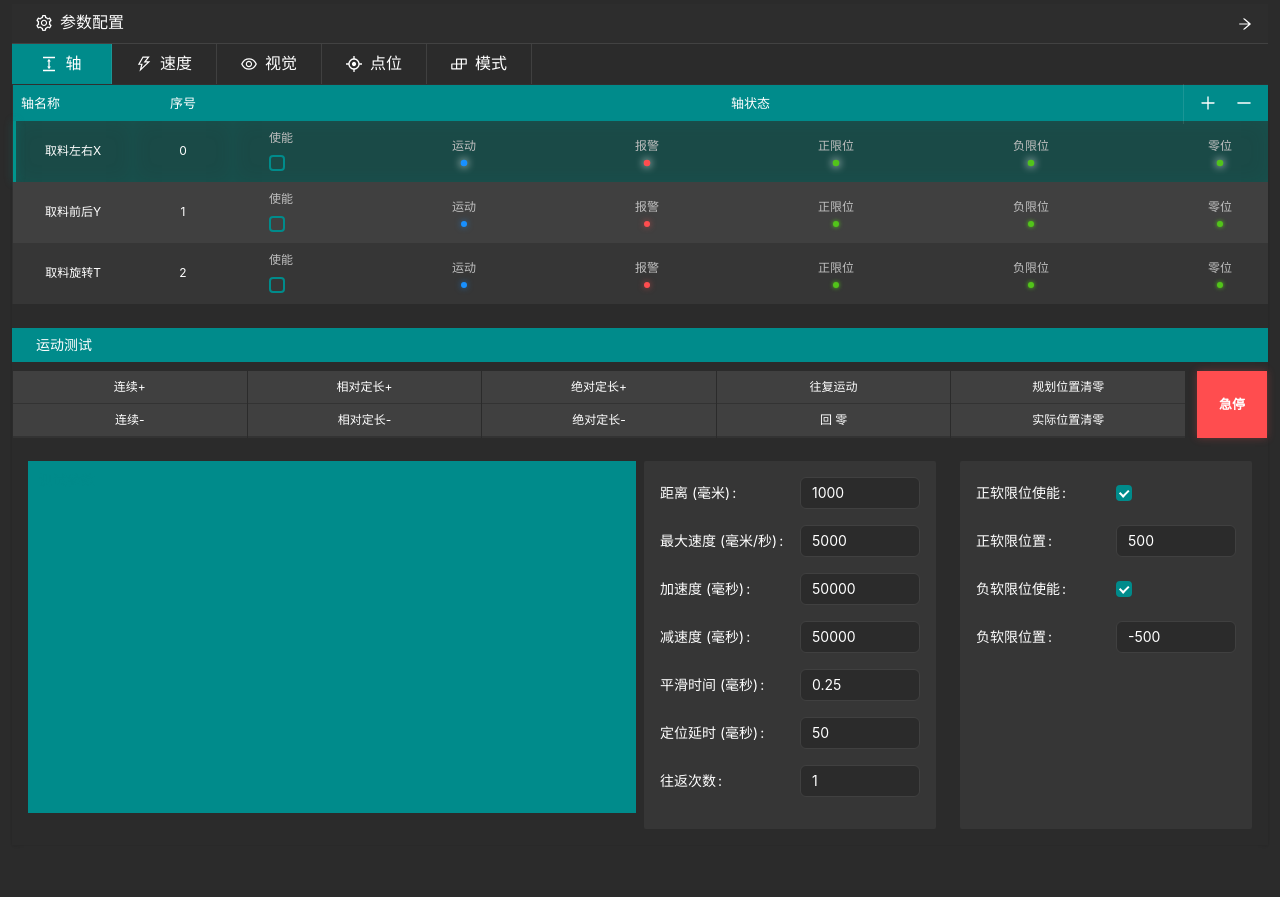
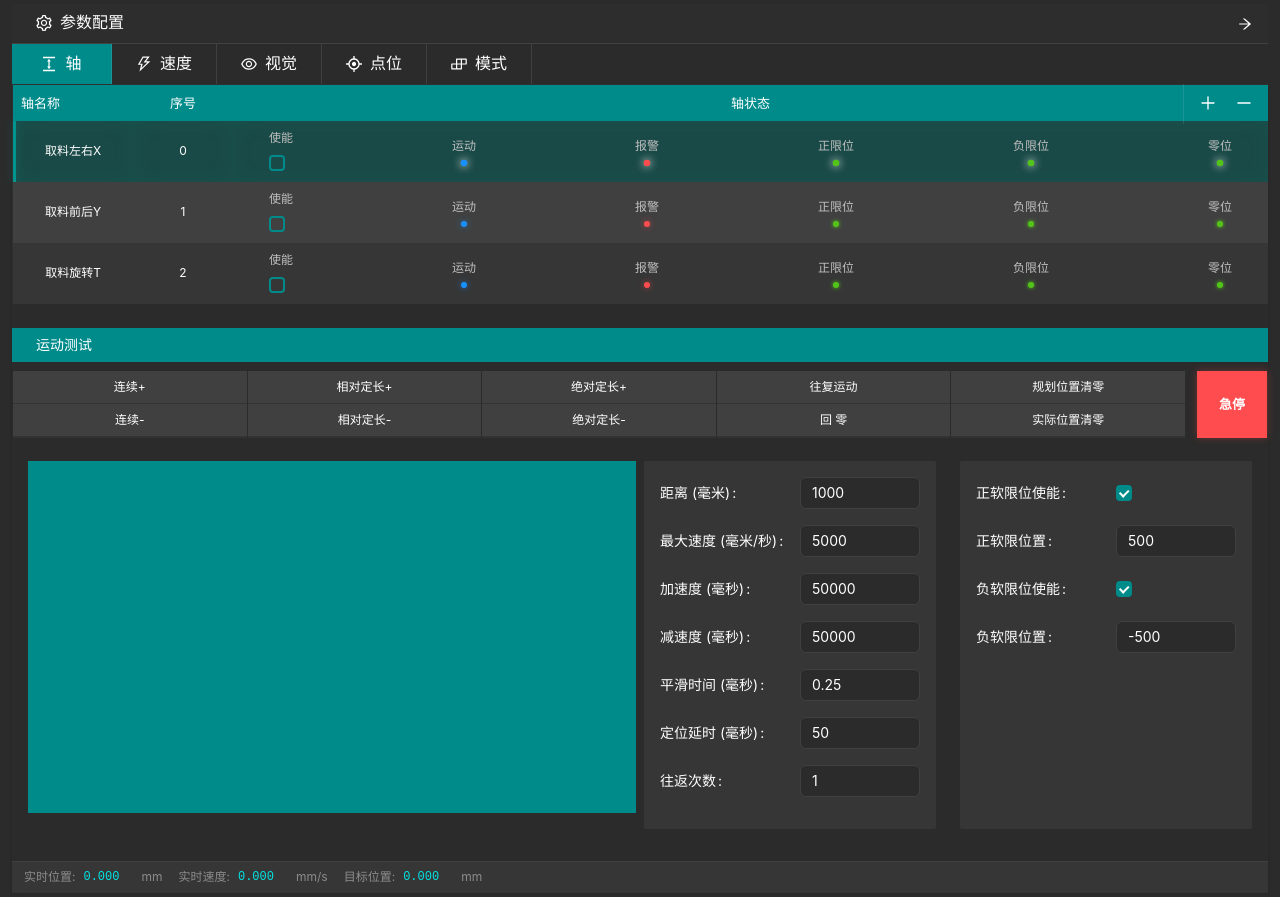
Before and after one commit to PykeW/bankakongzhi, a React (Vite) app: page / in a window 1280 px wide. Before the commit the page ends 849 px from the top, so only its background shows below. Built offline with nearby package versions, Linux system fonts and the light colour scheme.

Commit message:
增加速度和位置显示（放哪还不确定）

```diff
--- a/src/components/AxisConfig.css
+++ b/src/components/AxisConfig.css
@@ -1147,3 +1147,66 @@
     height: 10px;
   }
 }
+
+/* 底部状态栏样式 */
+.status-bar {
+  display: flex;
+  align-items: center;
+  gap: 24px;
+  padding: 8px 16px;
+  background: #363636;
+  margin-top: 16px;
+  border-top: 1px solid #404040;
+}
+
+/* 状态项样式 */
+.status-bar-item {
+  display: flex;
+  align-items: center;
+  gap: 8px;
+}
+
+/* 状态标签样式 */
+.status-bar-label {
+  font-size: 12px;
+  color: #8c8c8c;
+}
+
+/* 状态值样式 */
+.status-bar-value {
+  font-family: monospace;
+  font-size: 13px;
+  color: #00e3e3;
+  min-width: 60px;
+}
+
+/* 状态单位样式 */
+.status-bar-unit {
+  font-size: 12px;
+  color: #8c8c8c;
+}
+
+/* 响应式调整 */
+@media screen and (max-width: 1366px) {
+  .status-bar {
+    padding: 6px 12px;
+    gap: 16px;
+  }
+
+  .status-bar-value {
+    font-size: 12px;
+    min-width: 50px;
+  }
+}
+
+@media screen and (min-width: 1920px) {
+  .status-bar {
+    padding: 10px 24px;
+    gap: 32px;
+  }
+
+  .status-bar-value {
+    font-size: 14px;
+    min-width: 70px;
+  }
+}
--- a/src/components/AxisConfig.jsx
+++ b/src/components/AxisConfig.jsx
@@ -115,6 +115,24 @@ const AxisConfig = () => {
         </div>
 
         <TestParams />
+
+        <div className="status-bar">
+          <div className="status-bar-item">
+            <span className="status-bar-label">实时位置:</span>
+            <span className="status-bar-value">0.000</span>
+            <span className="status-bar-unit">mm</span>
+          </div>
+          <div className="status-bar-item">
+            <span className="status-bar-label">实时速度:</span>
+            <span className="status-bar-value">0.000</span>
+            <span className="status-bar-unit">mm/s</span>
+          </div>
+          <div className="status-bar-item">
+            <span className="status-bar-label">目标位置:</span>
+            <span className="status-bar-value">0.000</span>
+            <span className="status-bar-unit">mm</span>
+          </div>
+        </div>
       </Card>
     </div>
   );
```
